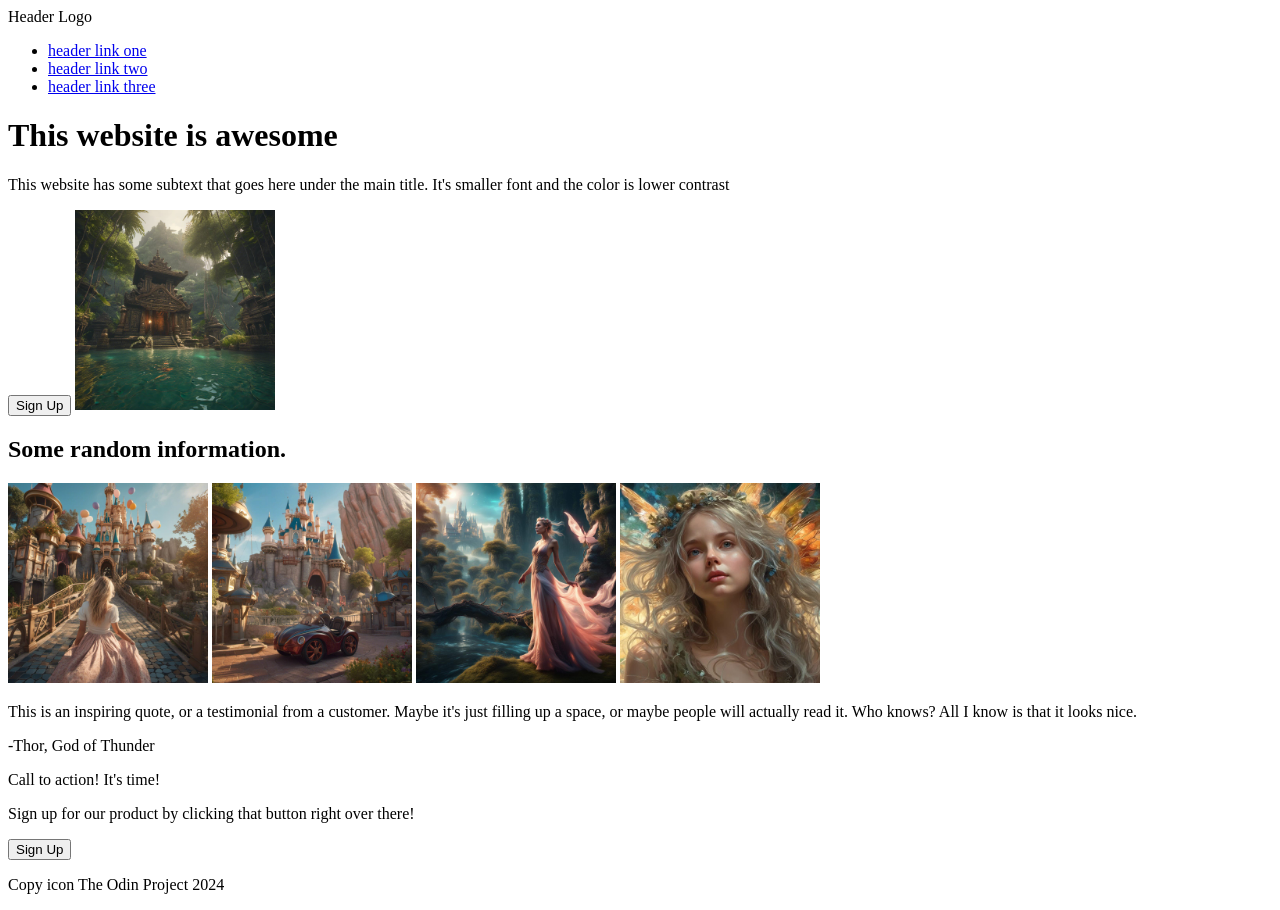
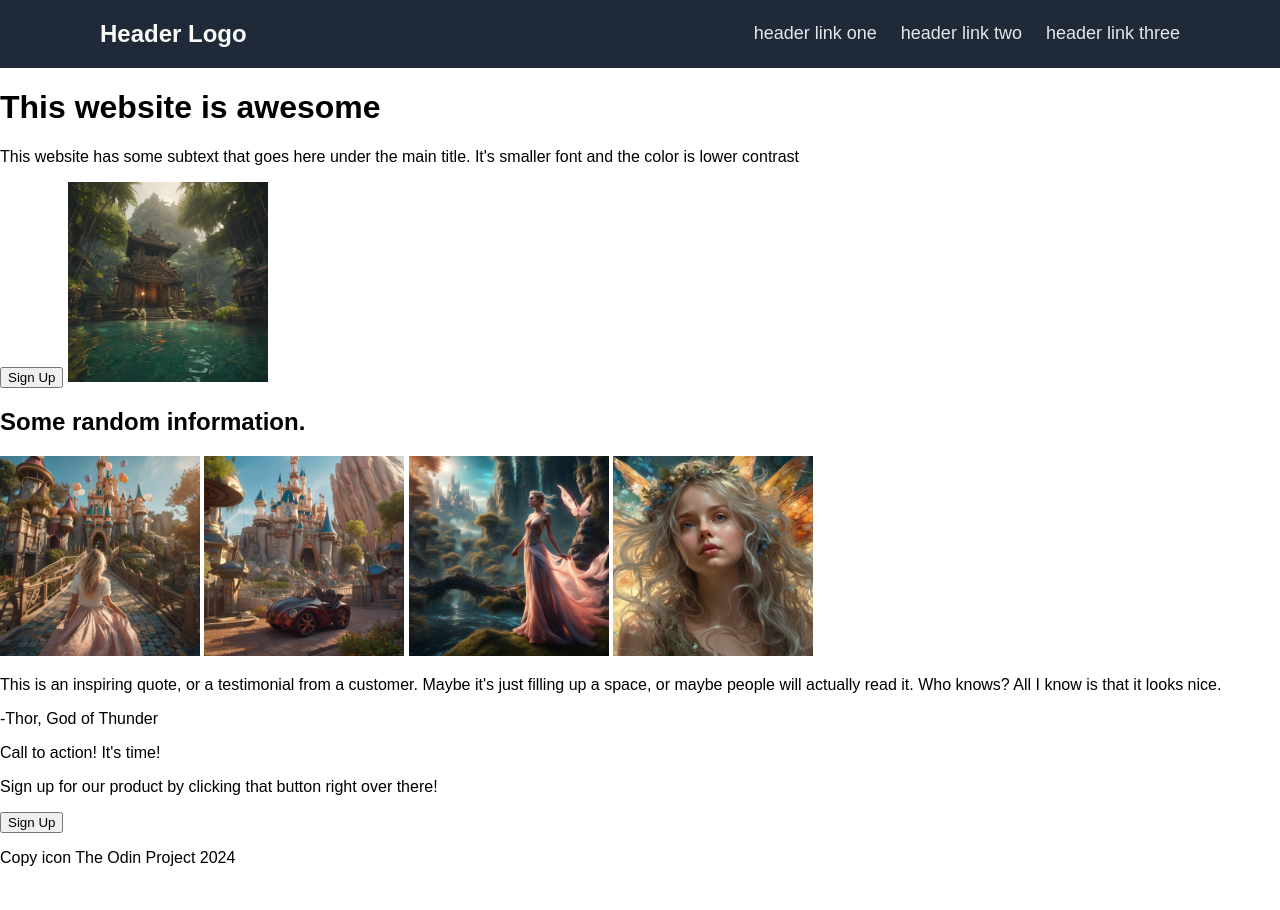
Before and after one commit to ultimatesigrid/Landing-Page, a plain HTML site: page index.html in a window 1280 px wide. After the commit the page ends 883 px from the top, so only its background shows below. Drawn offline with Linux system fonts and the light colour scheme.

Commit message:
Style page header

```diff
--- a/index.html
+++ b/index.html
@@ -10,7 +10,7 @@
 <body>
   <nav class="navbar">
     <div class="container">
-         <div class="logo">Header Logo</div>
+      <h1 class="logo">Header Logo</h1>
       <ul class="nav">
         <li>
           <a href="link1">header link one</a>
--- a/styles.css
+++ b/styles.css
@@ -1,3 +1,45 @@
 img {
     width: 200px;
 }
+
+body {
+    margin: 0;
+    padding: 0;
+    font-family: Arial, Helvetica, sans-serif;
+}
+
+.navbar {
+    background-color: #1F2937;
+}
+
+.logo {
+    color: #f9faf8;
+    font-size: 24px;
+}
+
+a {
+    text-decoration: none;
+    font-size: 18px;
+    color: #E5E7EB;
+}
+
+ul, li {
+    list-style-type: none;
+    align-self: center;
+}
+
+.container {
+    display: flex;
+    justify-content: space-between;
+    padding: 0 100px;
+}
+
+.nav {
+    display: flex;
+    gap: 24px;
+    align-items: start;
+}
+
+.logo {
+    align-self: center;
+}
```
Lines whose indentation alone changed are shown as unchanged.
